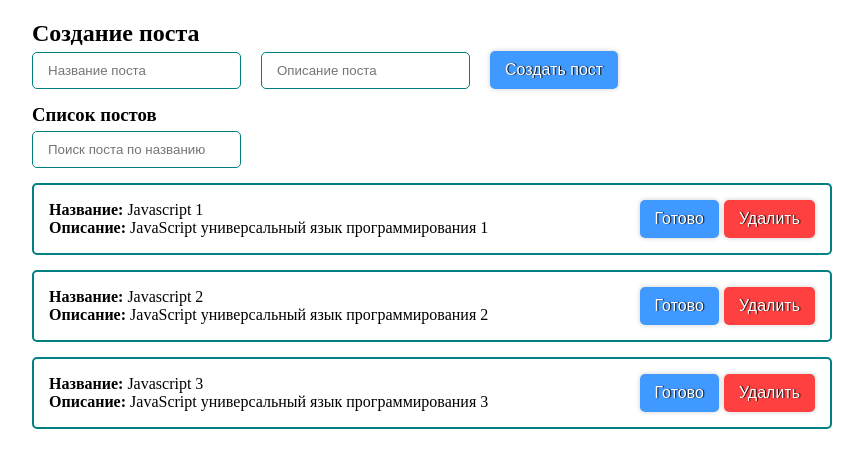
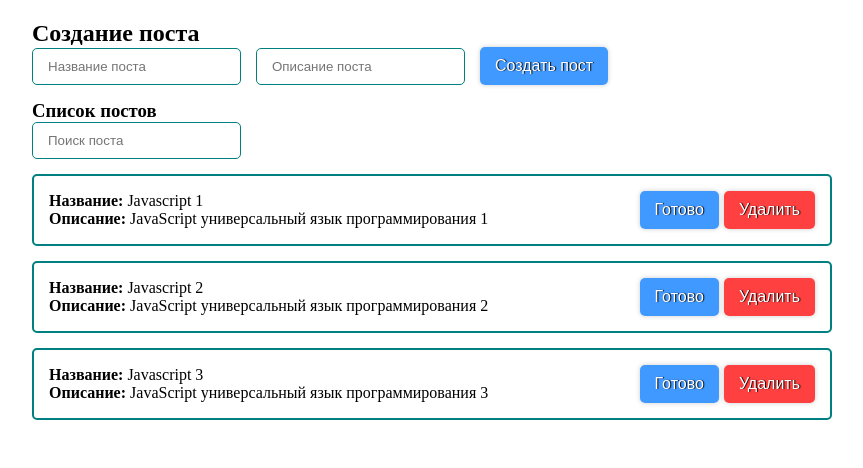
Before and after one commit to jenyasn97/vue3_learn, a Vue app: page / in a window 1280 px wide. Shown: the top 468 px of the page, without its empty margins (208-1071 px from the left). Built offline with nearby package versions, Linux system fonts and the light colour scheme.

Commit message:
update components

```diff
--- a/src/App.vue
+++ b/src/App.vue
@@ -6,7 +6,6 @@
 				@update:modelValue="filterPosts"
 				@remove-post="removePost"
 				@done-post="donePost"
-
 		/>
 
 </template >
@@ -36,7 +35,7 @@ const filteredPosts = computed(() => {
 
 function filterPosts (searchTerm) {
 		findTitle.value = searchTerm;
-};
+}
 
 function removePost (id) {
 		posts.value = posts.value.filter(post => post.id !== id)
--- a/src/components/PostForm.vue
+++ b/src/components/PostForm.vue
@@ -1,9 +1,20 @@
 <template >
 		<form @submit.prevent >
 				<h2 >Создание поста</h2 >
-				<input type="text" placeholder="Название поста" v-model="title" >
-				<input type="text" placeholder="Описание поста" v-model="body" >
-				<button class="btn primary" @click="createPost" >Создать пост</button >
+				<my-app-input
+						:type="'text'"
+						:placeholder="`Название поста`"
+						v-model = "title"
+				/>
+				<my-app-input
+						:type="'text'"
+						:placeholder="`Описание поста`"
+						v-model="body"
+				/>
+				<my-app-button
+						:class="`primary`"
+						@click="createPost" >Создать пост
+				</my-app-button >
 		</form >
 </template >
 
--- a/src/components/PostItem.vue
+++ b/src/components/PostItem.vue
@@ -5,13 +5,15 @@
 						<div ><strong >Описание: </strong > {{post.body}}</div >
 				</div >
 				<div >
-						<button class="btn primary" @click="$emit('donePost', post.id)" >Готово</button >
-						<button class="btn danger" @click="$emit('removePost', post.id)" >Удалить</button >
+						<my-app-button :class="`primary`" @click="$emit('donePost', post.id)" >Готово</my-app-button >
+						<my-app-button :class="`danger`" @click="$emit('removePost', post.id)" >Удалить</my-app-button >
 				</div >
 		</div >
 </template >
 
 <script setup >
+
+import MyAppButton from "./ui/MyAppButton.vue";
 
 const {post} = defineProps({
 		post: {
--- a/src/components/PostList.vue
+++ b/src/components/PostList.vue
@@ -1,7 +1,12 @@
 <template >
 		<div >
 				<h3 >Список постов</h3 >
-				<the-filter :model-value="modelValue" @update:modelValue="$emit('update:modelValue', $event)"></the-filter >
+				<my-app-input :type="'text'"
+																		:placeholder="'Поиск поста'"
+																		:model-value="modelValue"
+																		@update:modelValue="$emit('update:modelValue', $event)">
+
+				</my-app-input >
 				<span v-if="!posts.length" >Постов не найдено</span >
 				<PostItem v-for="post in posts" :key="post.id"
 														:post="post"
@@ -14,8 +19,7 @@
 
 <script setup >
 import PostItem from "./PostItem.vue";
-import TheFilter from "../ui/TheFilter.vue";
-import {defineProps, computed} from "vue";
+import {defineProps} from "vue";
 
 const {posts, modelValue} = defineProps({
 		posts: {
--- /dev/null
+++ b/src/components/ui/MyAppButton.vue
@@ -0,0 +1,14 @@
+<template >
+		<button class="btn"><slot></slot></button >
+</template >
+
+<script >
+
+export default {
+		name: 'my-app-button',
+}
+</script >
+
+<style scoped >
+
+</style >
--- /dev/null
+++ b/src/components/ui/MyAppInput.vue
@@ -0,0 +1,42 @@
+<template >
+				<input class="input"  :type="type" :placeholder="placeholder"
+				:value="modelValue" @input="$emit('update:modelValue',
+				$event.target.value)">
+</template >
+
+<script >
+export default {
+		name: 'my-app-input',
+		data() {
+				return {}
+		},
+		props: {
+				type: {
+						type: String,
+						required: true
+				},
+				placeholder: {
+						type: String,
+						required: true
+				},
+				modelValue: {
+						type: String,
+						required: true
+				}
+		}
+}
+
+
+
+</script >
+
+<style scoped >
+
+.input {
+		padding: 10px 15px;
+		border: 1px solid teal;
+		outline: none;
+		border-radius: 5px;
+}
+
+</style >
--- /dev/null
+++ b/src/components/ui/index.js
@@ -0,0 +1,4 @@
+import MyAppButton  from "./MyAppButton.vue";
+import MyAppInput from "./MyAppInput.vue";
+
+export default [ MyAppButton, MyAppInput ]
--- a/src/main.js
+++ b/src/main.js
@@ -1,5 +1,12 @@
 import {createApp} from 'vue'
 import './style.css'
+import components from './components/ui'
 import App from './App.vue'
 
-createApp(App).mount('#app')
+const app = createApp(App)
+
+components.forEach(component => {
+  app.component(component.name, component)
+});
+
+app.mount('#app')
--- a/src/style.css
+++ b/src/style.css
@@ -19,6 +19,12 @@ h3 {
     margin-top: 15px;
 }
 
+form {
+     .input{
+        margin-right: 15px;
+    }
+}
+
 .btn {
     color: white;
     font-size: 16px;
@@ -36,14 +42,7 @@ h3 {
     }
 }
 
-input {
-    margin-top: 5px;
-    margin-right: 20px;
-    padding: 10px 15px;
-    border: 1px solid teal;
-    outline: none;
-    border-radius: 5px;
-}
+
 
 .post {
     width: 800px;
--- a/src/ui/TheFilter.vue
+++ /dev/null
@@ -1,35 +0,0 @@
-<template >
-		<div >
-				<input type="text" placeholder="Поиск поста по названию" v-model="findTitle" @input="$emit('update:modelValue', $event.target.value)" >
-		</div >
-</template >
-
-<script setup >
-import {defineProps, defineEmits, computed} from "vue";
-
-const props = defineProps({
-		modelValue: {
-				type: String,
-				required: true
-		}
-})
-
-const findTitle = computed({
-		get() {
-				return props.modelValue
-		},
-		set(value) {
-				emit('update:modelValue', value)
-		}
-
-})
-
-const emit = defineEmits(['update:modelValue'])
-
-
-
-</script >
-
-<style scoped >
-
-</style >
```
